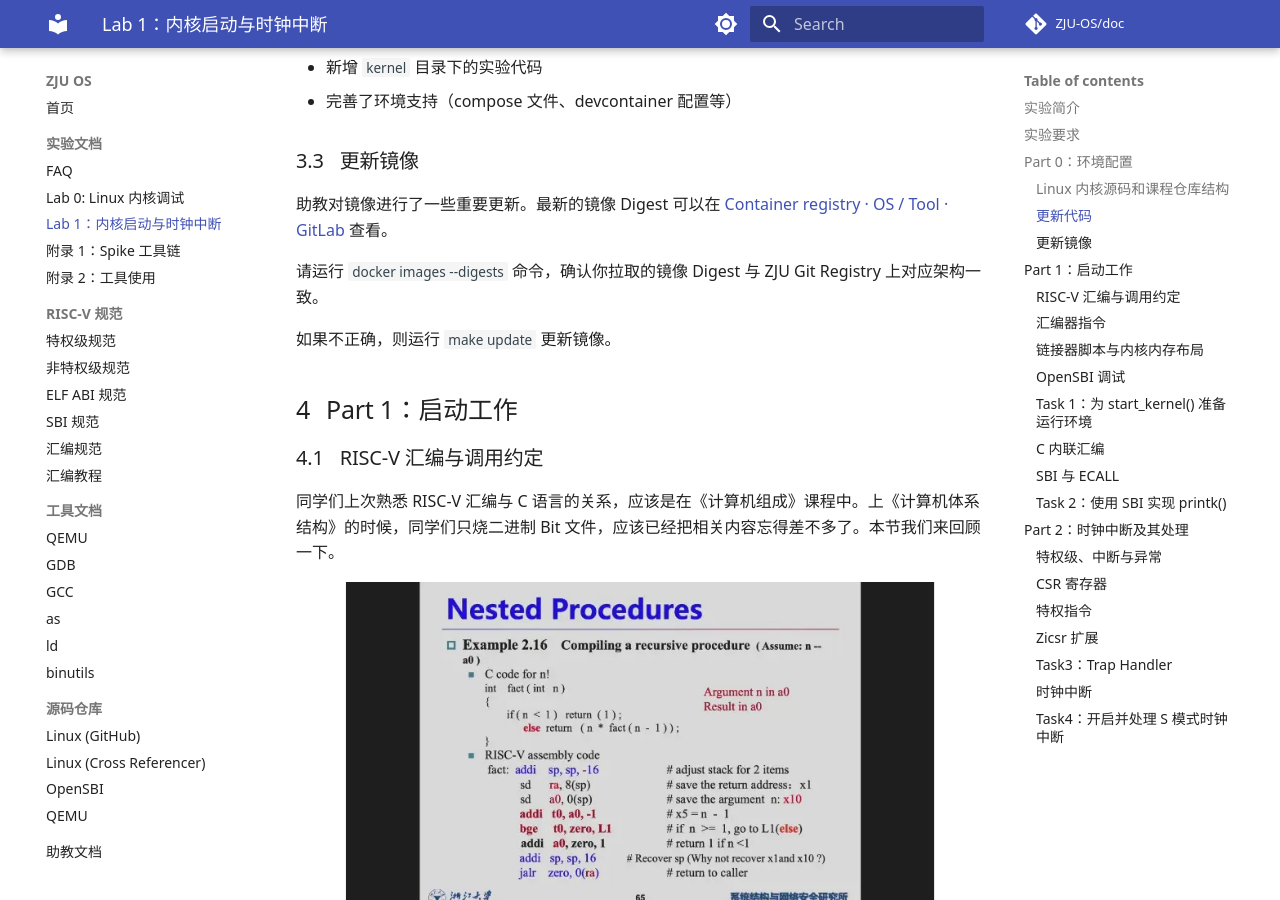
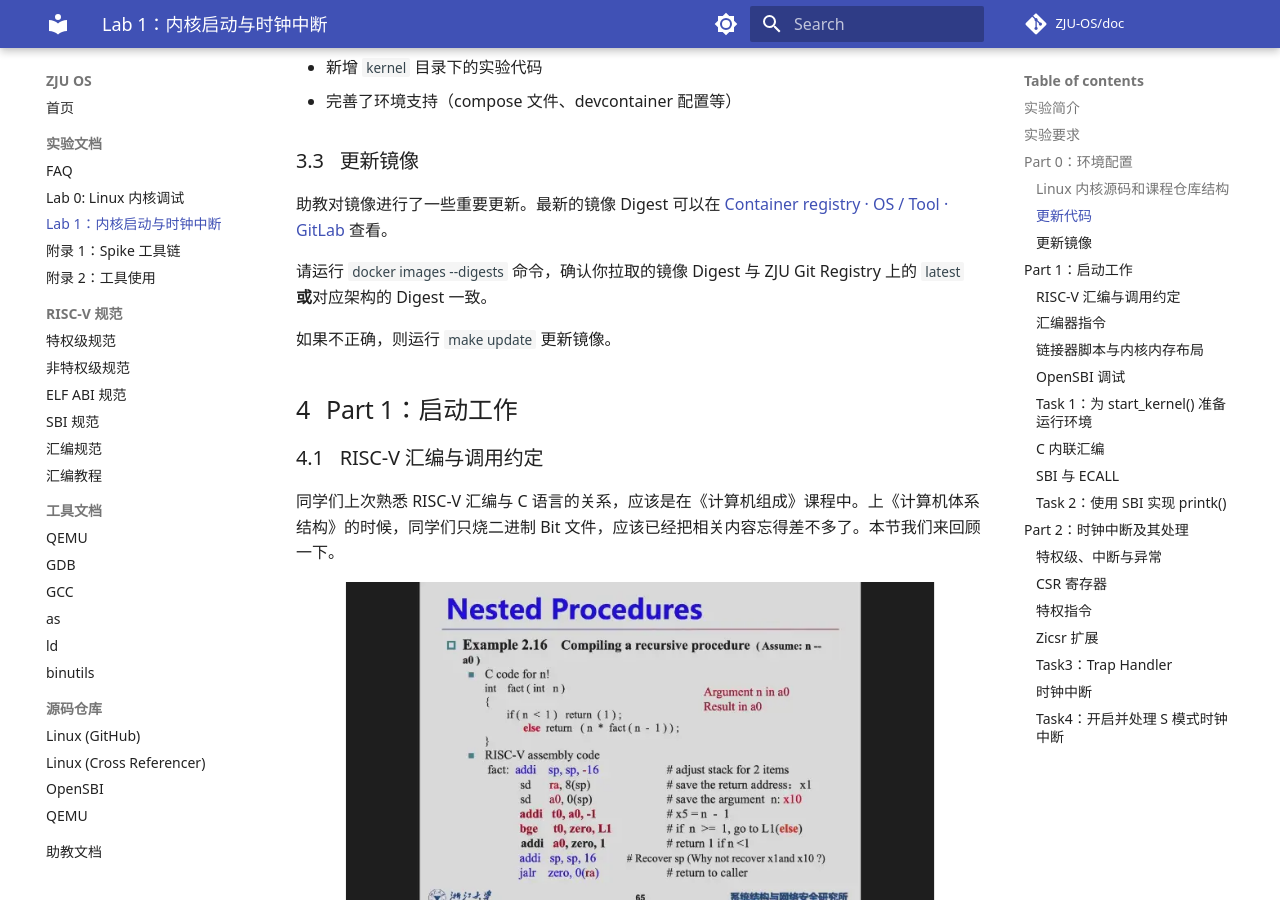
Before and after one commit to hharryz/zju-os-doc, an MkDocs documentation site: the page built from docs/lab1.md, in a window 1280 px wide and 900 px high, scrolled down 2357 px. Built offline with MkDocs 1.6.1 and Material for MkDocs 9.7.7, drawn with Linux system fonts in a browser that asks for light colours; comment, search, counter and statistics services are not loaded.

Commit message:
lab1: fix docker digest

```diff
--- a/docs/lab1.md
+++ b/docs/lab1.md
@@ -83,7 +83,7 @@
 
 助教对镜像进行了一些重要更新。最新的镜像 Digest 可以在 [Container registry · OS / Tool · GitLab](https://git.zju.edu.cn/os/tool/container_registry/15) 查看。
 
-请运行 `docker images --digests` 命令，确认你拉取的镜像 Digest 与 ZJU Git Registry 上对应架构一致。
+请运行 `docker images --digests` 命令，确认你拉取的镜像 Digest 与 ZJU Git Registry 上的 `latest` **或**对应架构的 Digest 一致。
 
 如果不正确，则运行 `make update` 更新镜像。
 
```
